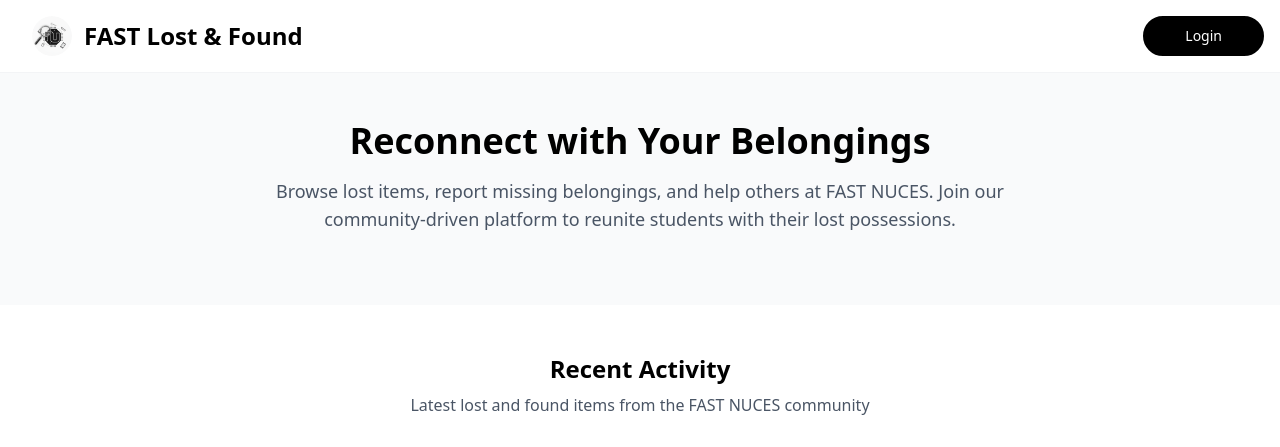
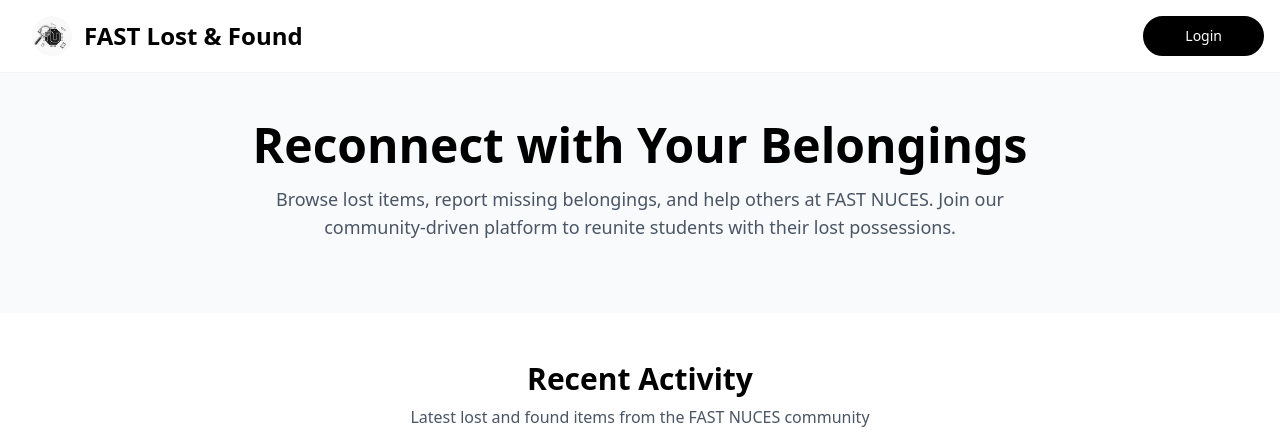
Before and after one commit to A-noob-in-Coding/lost-and-found, a React (Vite) app in the folder frontend/: page / in a window 1280 px wide. Shown: the top 447 px of the page. Built offline with nearby package versions, Linux system fonts and the light colour scheme.

Commit message:
Increase heading sizes on preview page
Updated the hero section and recent activity headings to use larger font sizes for improved visual hierarchy and emphasis.

```diff
--- a/frontend/src/pages/previewPage.jsx
+++ b/frontend/src/pages/previewPage.jsx
@@ -96,7 +96,7 @@
       {/* Hero Section */}
       <section className="bg-gray-50 py-12">
         <div className="max-w-7xl mx-auto px-4 text-center">
-          <h2 className="text-3xl md:text-4xl font-bold text-black mb-4">
+          <h2 className="text-4xl md:text-5xl font-bold text-black mb-4">
             Reconnect with Your Belongings
           </h2>
           <p className="text-lg text-gray-600 mb-6 max-w-3xl mx-auto">
@@ -110,7 +110,7 @@
       {/* Recent Activity Section */}
       <section className="py-12 bg-white">
         <div className="max-w-5xl mx-auto px-4">
-          <h3 className="text-2xl font-bold text-center mb-2 text-black">Recent Activity</h3>
+          <h3 className="text-3xl font-bold text-center mb-2 text-black">Recent Activity</h3>
           <p className="text-gray-600 text-center mb-8">
             Latest lost and found items from the FAST NUCES community
           </p>
```
